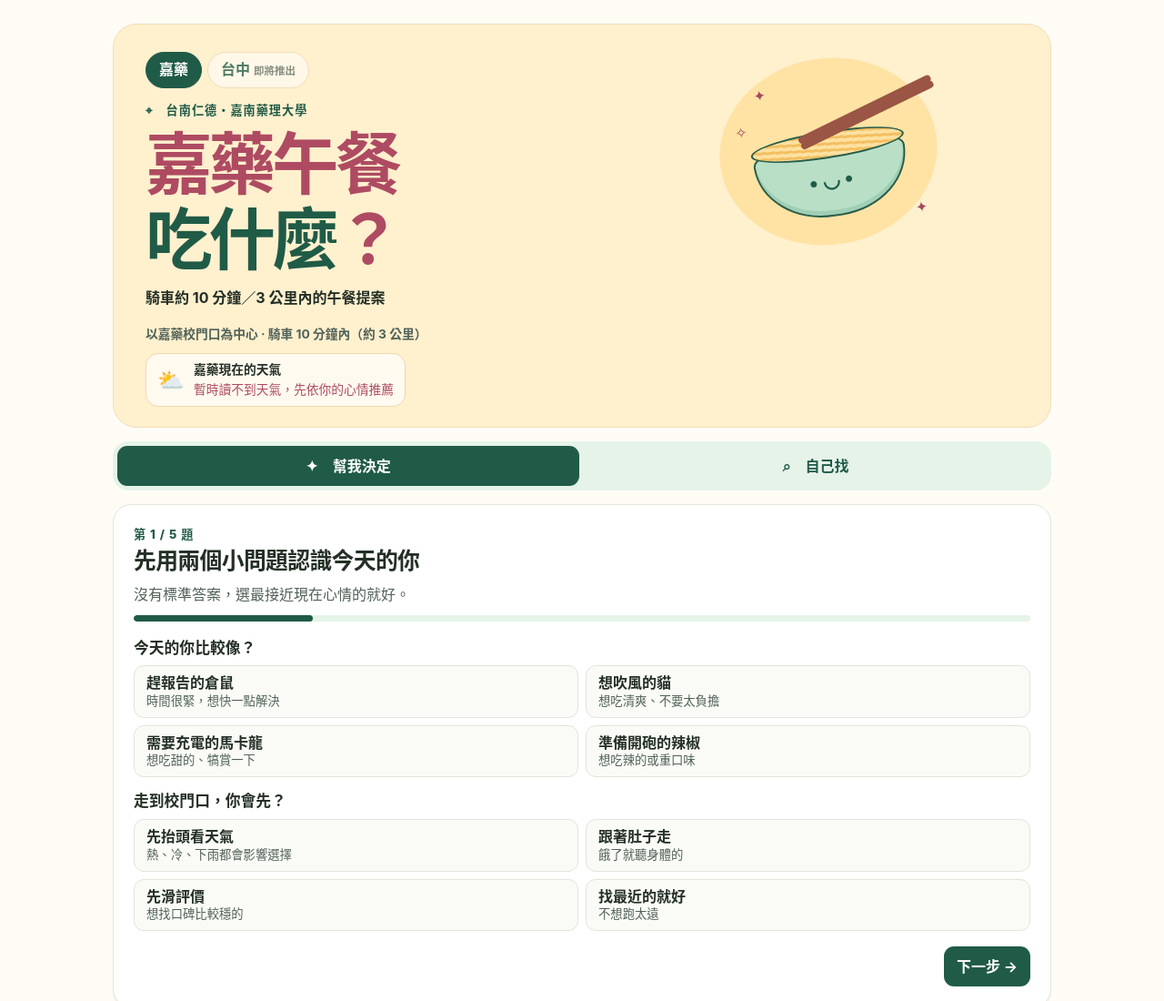
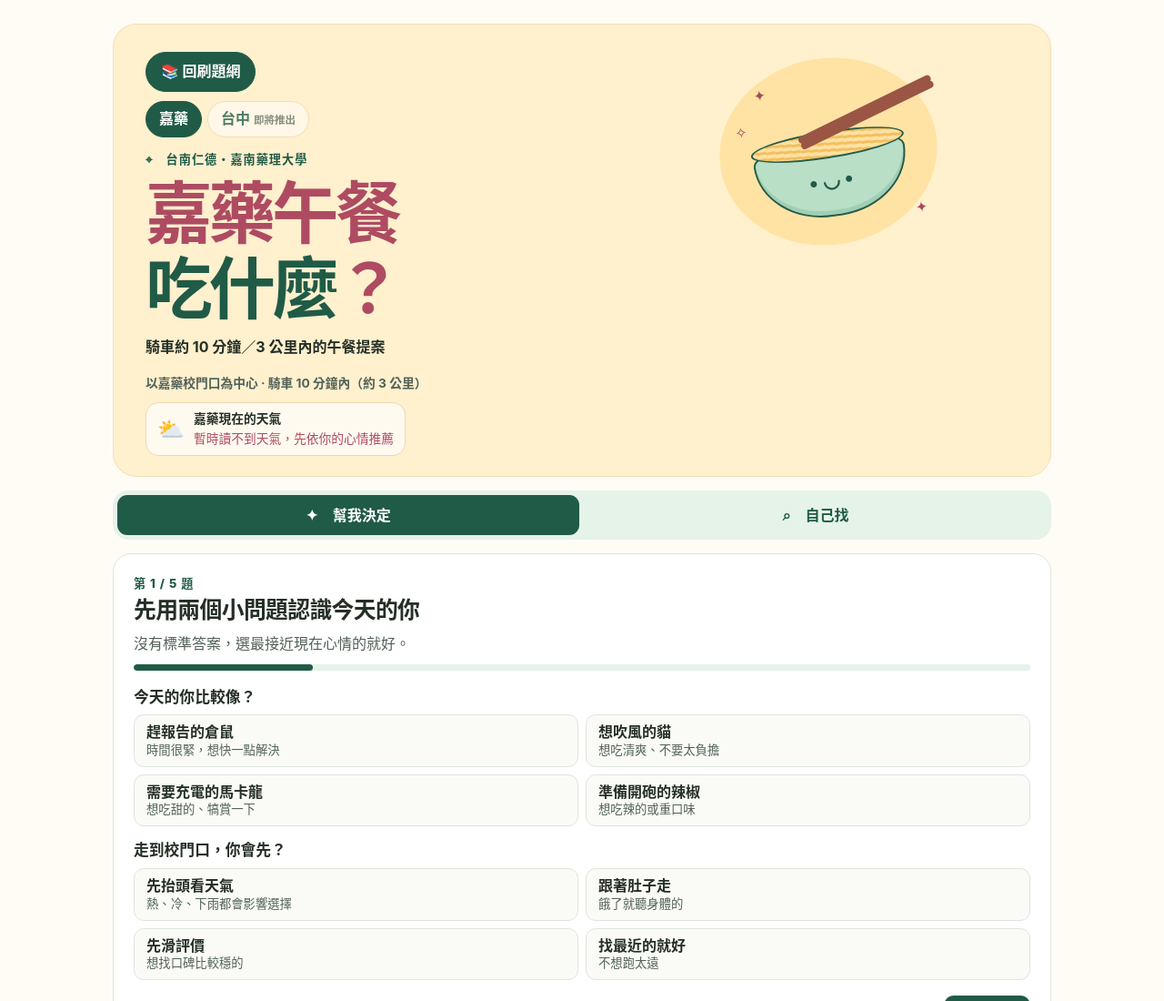
Before and after one commit to com2569470/cnu-lunch, a plain HTML site: page index.html in a window 1280 px wide. Shown: the top 1100 px of the page at 91% size. Drawn offline with Linux system fonts and the light colour scheme; no server answers.

Commit message:
Add a header link back to the quiz site
Place a visible button in the top bar that opens the quiz in a new tab.

Co-authored-by: com2569470 <com2569470@users.noreply.github.com>

```diff
--- a/index.html
+++ b/index.html
@@ -13,6 +13,9 @@
 <body>
   <main class="shell">
     <header class="hero">
+      <nav class="site-links" aria-label="其他網站">
+        <a class="site-link" href="https://com2569470.github.io/quiz/" target="_blank" rel="noopener">📚 回刷題網</a>
+      </nav>
       <nav class="region-bar" id="region-bar" aria-label="選擇地區"></nav>
       <div class="hero-copy">
         <p class="location" id="location-label">⌖　台南仁德・嘉南藥理大學</p>
--- a/style.css
+++ b/style.css
@@ -86,6 +86,9 @@ select, input[type="search"] { border-radius: 10px; border: 1px solid #cdd9cd; c
 .map { display: inline-flex; align-items: center; min-height: 44px; margin-top: auto; padding: 5px 10px; border-radius: 10px; background: var(--mint); color: var(--green); font-size: .88rem; font-weight: 800; text-decoration: none; }
 footer { padding: 24px 0; color: var(--muted); text-align: center; font-size: .8rem; }
 .sr-only { position: absolute; width: 1px; height: 1px; overflow: hidden; clip: rect(0, 0, 0, 0); }
+@media (max-width: 420px) {
+  .site-link { width: 100%; }
+}
 @media (min-width: 680px) {
   .shell { padding: 26px 24px 0; }
   .hero { padding: 30px 35px 22px; }
@@ -100,6 +103,9 @@ footer { padding: 24px 0; color: var(--muted); text-align: center; font-size: .8
   .cards { grid-template-columns: repeat(3, minmax(0, 1fr)); }
 }
 
+.site-links { display: flex; flex-wrap: wrap; gap: 6px; margin-bottom: 10px; position: relative; z-index: 2; }
+.site-link { display: inline-flex; align-items: center; justify-content: center; min-height: 44px; padding: 8px 16px; border-radius: 999px; border: 1px solid var(--green); background: var(--green); color: #fff; font-weight: 800; line-height: 1.2; text-decoration: none; text-align: center; }
+.site-link:hover { background: #174838; }
 .region-bar { display: flex; flex-wrap: wrap; gap: 6px; margin-bottom: 14px; position: relative; z-index: 2; }
 .region-bar button { background: #fffaf0; border: 1px solid #ecd9b0; color: var(--green); min-height: 40px; border-radius: 999px; padding: 6px 14px; line-height: 1.2; }
 .region-bar button[aria-pressed="true"] { background: var(--green); color: #fff; border-color: var(--green); }
```
